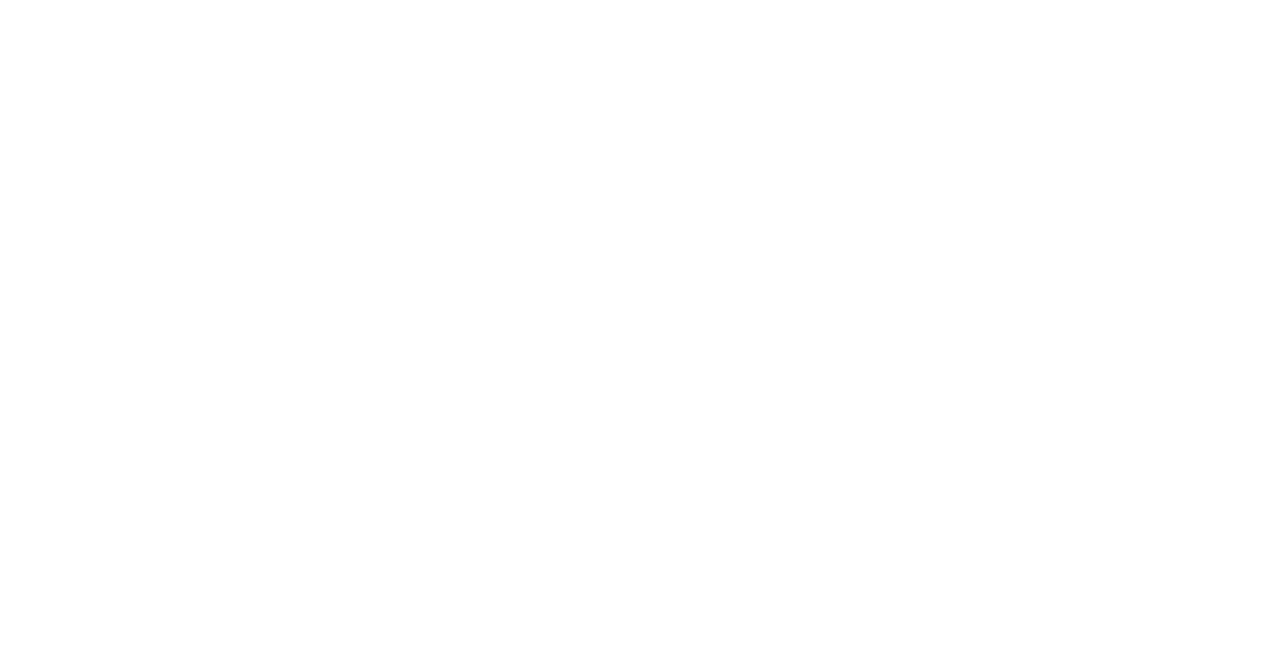
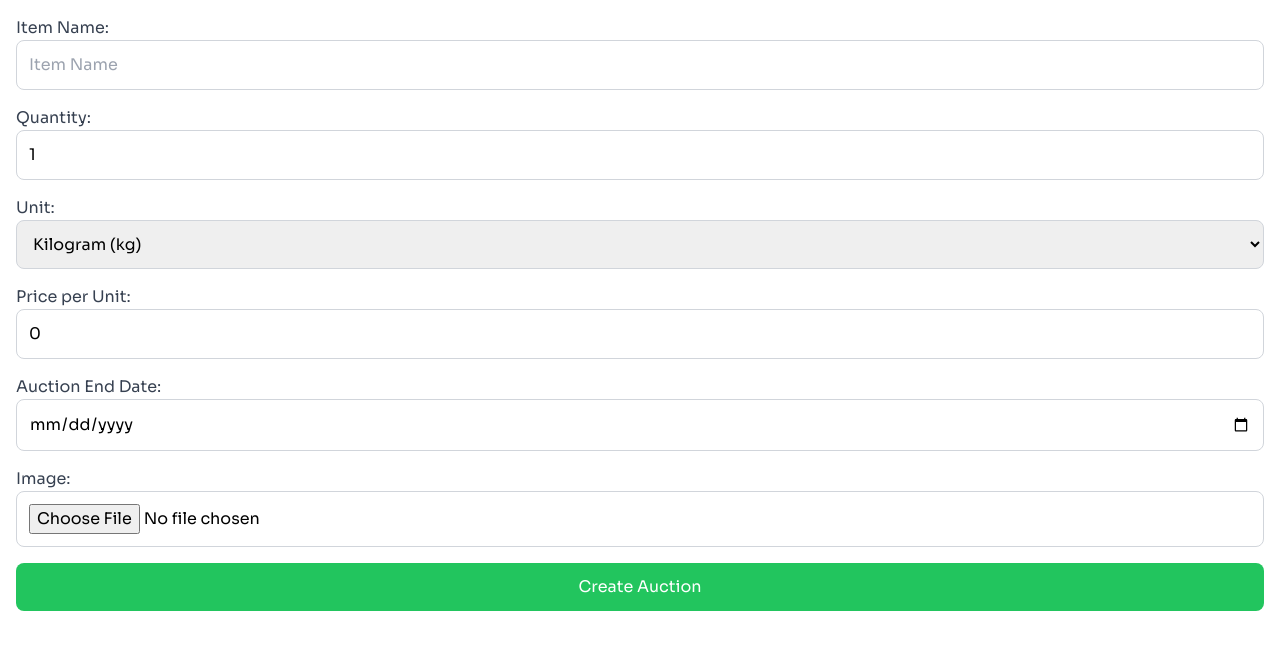
Before and after one commit to Uditya69/Agri-Link, a React (Vite) app: page /add in a window 1280 px wide. Before the commit this address had no page. Shown: the top 650 px of the page. Built offline with nearby package versions, Linux system fonts and the light colour scheme; no server answers.

Commit message:
feat: auction logic

```diff
--- a/components/auction/AddItem.tsx
+++ b/components/auction/AddItem.tsx
@@ -6,42 +6,41 @@ import { v4 as uuidv4 } from "uuid";
 import { z } from "zod";
 import { toast } from "react-toastify";
 import { useNavigate } from "react-router-dom";
-import { onAuthStateChanged } from "firebase/auth"; // Import to get current user
+import { onAuthStateChanged } from "firebase/auth";
 
 // Zod schema for form validation
 const auctionSchema = z.object({
   itemName: z.string().min(1, "Item Name is required"),
   quantity: z.number().min(1, "Quantity must be at least 1"),
+  unit: z.string().min(1, "Unit is required"),
   pricePerUnit: z.number().min(1, "Price per unit must be at least 1"),
-  auctionEndDate: z
-    .date()
-    .refine(
-      (date) => date.getTime() - new Date().getTime() <= 3 * 24 * 60 * 60 * 1000,
-      "Auction end date cannot be more than 3 days from today"
-    ),
+  auctionEndDate: z.date().refine(
+    (date) => date.getTime() - new Date().getTime() <= 3 * 24 * 60 * 60 * 1000,
+    "Auction end date cannot be more than 3 days from today"
+  ),
   image: z.any().optional(),
 });
 
 const AuctionForm: React.FC = () => {
   const [itemName, setItemName] = useState<string>("");
   const [quantity, setQuantity] = useState<number>(1);
+  const [unit, setUnit] = useState<string>("kg");
   const [pricePerUnit, setPricePerUnit] = useState<number>(0);
   const [auctionEndDate, setAuctionEndDate] = useState<string>("");
   const [image, setImage] = useState<File | null>(null);
-  const [loading, setLoading] = useState<boolean>(false); // Loading state
+  const [loading, setLoading] = useState<boolean>(false);
   const [errors, setErrors] = useState<any>({});
-  const [userData, setUserData] = useState<any>(null); // Store logged-in user data
+  const [userData, setUserData] = useState<any>(null);
   const navigate = useNavigate();
 
-  // Fetch the current user's data
+  // Get the current date formatted as "YYYY-MM-DD"
+  const auctionStartDate: string = new Date().toISOString().split('T')[0];
+
   useEffect(() => {
     const unsubscribe = onAuthStateChanged(auth, (user) => {
       if (user) {
-        // Fetch user data (for example, from Firestore if more user details are stored there)
         const { displayName, email } = user;
-        // Assuming location is stored in Firestore under user profile
-        // Fetch it from Firestore if not part of Firebase Auth
-        setUserData({ displayName, email, location: "Your default location" }); // Modify location fetch logic as needed
+        setUserData({ displayName, email, location: "Default location" });
       } else {
         setUserData(null);
       }
@@ -58,59 +57,56 @@ const AuctionForm: React.FC = () => {
       return;
     }
 
-    // If loading, prevent further submissions
     if (loading) return;
 
     const formData = {
       itemName,
       quantity,
+      unit,
       pricePerUnit,
       auctionEndDate: new Date(auctionEndDate),
       image,
     };
 
-    // Validate the form data using Zod
     try {
       auctionSchema.parse(formData);
       setErrors({});
-      setLoading(true); // Set loading state to true
+      setLoading(true);
 
-      const auctionId = uuidv4(); // Generate a unique auction ID
-
+      const auctionId = uuidv4();
       let imageUrl = "";
 
-      // Upload the image to Firebase Storage
       if (image) {
         const imageRef = ref(storage, `auctionImages/${auctionId}`);
         await uploadBytes(imageRef, image);
         imageUrl = await getDownloadURL(imageRef);
       }
 
-      // Save the auction details in Firestore, including seller's data
       await setDoc(doc(db, "auctions", auctionId), {
         auctionId,
         itemName,
         quantity,
+        unit,
         pricePerUnit,
+        auctionStartDate,
         auctionEndDate,
-        sellerName: userData.displayName, // Get seller's name from user data
-        sellerEmail: userData.email,      // Use email or other identifier
-        location: userData.location,      // Get location from user data
+        sellerName: userData.displayName,
+        sellerEmail: userData.email,
+        location: userData.location,
         imageUrl,
       });
 
-      // Reset form fields
       setItemName("");
       setQuantity(1);
+      setUnit("kg");
       setPricePerUnit(0);
       setAuctionEndDate("");
       setImage(null);
-
-      setLoading(false); // Set loading state to false
+      setLoading(false);
       toast.success("Auction created successfully!");
       navigate("/auctions");
     } catch (error: any) {
-      setLoading(false); // Set loading state to false in case of an error
+      setLoading(false);
       if (error instanceof z.ZodError) {
         const fieldErrors: any = {};
         error.errors.forEach((err: any) => {
@@ -124,7 +120,7 @@ const AuctionForm: React.FC = () => {
   };
 
   return (
-    <form onSubmit={handleAuctionSubmit} className="space-y-4">
+    <form onSubmit={handleAuctionSubmit} className="space-y-4 p-4">
       <div>
         <label className="block text-gray-700">Item Name:</label>
         <input
@@ -132,7 +128,7 @@ const AuctionForm: React.FC = () => {
           placeholder="Item Name"
           value={itemName}
           onChange={(e) => setItemName(e.target.value)}
-          className="w-full p-3 outline-none rounded-lg"
+          className="w-full p-3 outline-none border border-gray-300 rounded-lg focus:ring-2 focus:ring-green-500"
         />
         {errors.itemName && <p className="text-red-500">{errors.itemName}</p>}
       </div>
@@ -144,9 +140,23 @@ const AuctionForm: React.FC = () => {
           placeholder="Quantity"
           value={quantity}
           onChange={(e) => setQuantity(Number(e.target.value))}
-          className="w-full p-3 outline-none rounded-lg"
+          className="w-full p-3 outline-none border border-gray-300 rounded-lg focus:ring-2 focus:ring-green-500"
         />
         {errors.quantity && <p className="text-red-500">{errors.quantity}</p>}
+      </div>
+
+      <div>
+        <label className="block text-gray-700">Unit:</label>
+        <select
+          value={unit}
+          onChange={(e) => setUnit(e.target.value)}
+          className="w-full p-3 outline-none border border-gray-300 rounded-lg focus:ring-2 focus:ring-green-500"
+        >
+          <option value="kg">Kilogram (kg)</option>
+          <option value="ton">Ton</option>
+          <option value="quintal">Quintal</option>
+        </select>
+        {errors.unit && <p className="text-red-500">{errors.unit}</p>}
       </div>
 
       <div>
@@ -156,9 +166,11 @@ const AuctionForm: React.FC = () => {
           placeholder="Price per Unit"
           value={pricePerUnit}
           onChange={(e) => setPricePerUnit(Number(e.target.value))}
-          className="w-full p-3 outline-none rounded-lg"
+          className="w-full p-3 outline-none border border-gray-300 rounded-lg focus:ring-2 focus:ring-green-500"
         />
-        {errors.pricePerUnit && <p className="text-red-500">{errors.pricePerUnit}</p>}
+        {errors.pricePerUnit && (
+          <p className="text-red-500">{errors.pricePerUnit}</p>
+        )}
       </div>
 
       <div>
@@ -167,7 +179,7 @@ const AuctionForm: React.FC = () => {
           type="date"
           value={auctionEndDate}
           onChange={(e) => setAuctionEndDate(e.target.value)}
-          className="w-full p-3 outline-none rounded-lg"
+          className="w-full p-3 outline-none border border-gray-300 rounded-lg focus:ring-2 focus:ring-green-500"
         />
         {errors.auctionEndDate && (
           <p className="text-red-500">{errors.auctionEndDate}</p>
@@ -179,15 +191,17 @@ const AuctionForm: React.FC = () => {
         <input
           type="file"
           accept="image/*"
-          onChange={(e) => setImage(e.target.files ? e.target.files[0] : null)}
-          className="w-full p-3 outline-none rounded-lg"
+          onChange={(e) =>
+            setImage(e.target.files ? e.target.files[0] : null)
+          }
+          className="w-full p-3 outline-none border border-gray-300 rounded-lg focus:ring-2 focus:ring-green-500"
         />
       </div>
 
       <button
         type="submit"
-        disabled={loading} // Disable button while loading
-        className={`w-full p-3 bg-blue-500 text-white rounded-lg hover:bg-blue-600 ${
+        disabled={loading}
+        className={`w-full p-3 bg-green-500 text-white rounded-lg hover:bg-green-600 focus:outline-none focus:ring-2 focus:ring-green-500 ${
           loading && "opacity-50 cursor-not-allowed"
         }`}
       >
@@ -195,6 +209,7 @@ const AuctionForm: React.FC = () => {
       </button>
     </form>
   );
+
 };
 
 export default AuctionForm;
--- /dev/null
+++ b/components/auction/Auction.tsx
@@ -0,0 +1,84 @@
+import React, { useEffect, useState } from "react";
+import { useNavigate } from "react-router-dom";
+import { collection, getDocs } from "firebase/firestore";
+import { db } from "../../src/configs/firebase";
+import Card from "./Card"; // Assuming you have a Card component
+
+interface Auction {
+  id: string;
+  auctionEndDate: string;
+  auctionStartDate: string;
+  imageUrl: string;
+  itemName: string;
+  location: string;
+  pricePerUnit: number;
+  quantity: number;
+  sellerEmail: string;
+  sellerName: string | null;
+  unit: string;
+  auctionId: string;
+
+}
+
+
+const AuctionPage: React.FC = () => {
+  const [auctions, setAuctions] = useState<Auction[]>([]);
+  const [loading, setLoading] = useState(true);
+  const navigate = useNavigate();
+
+  // Fetch auction data from Firestore
+  useEffect(() => {
+    const fetchAuctions = async () => {
+      try {
+        const auctionRef = collection(db, "auctions");
+        const auctionSnapshot = await getDocs(auctionRef);
+        const auctionList = auctionSnapshot.docs.map((doc) => ({
+          id: doc.id,
+          ...doc.data(),
+        })) as Auction[];
+
+        // Filter auctions where auctionEndDate is not past
+        const now = new Date();
+        const filteredAuctions = auctionList.filter((auction) => {
+          const endDate = new Date(auction.auctionEndDate);
+          return endDate >= now;
+        });
+
+        setAuctions(filteredAuctions);
+      } catch (error) {
+        console.error("Error fetching auctions:", error);
+      } finally {
+        setLoading(false);
+      }
+    };
+
+    fetchAuctions();
+  }, []);
+
+  if (loading) {
+    return <div>Loading...</div>;
+  }
+
+  return (
+    <div className="grid grid-cols-1 md:grid-cols-2 lg:grid-cols-3 gap-4 p-4">
+      {auctions.length > 0 ? (
+        auctions.map((auction) => (
+          <div
+            key={auction.id}
+            onClick={() =>
+              navigate("/bidder", {
+                state: { auction }, // Passing auction data to the bidder page
+              })
+            }
+          >
+            <Card auction={auction} />
+          </div>
+        ))
+      ) : (
+        <div>No active auctions available.</div>
+      )}
+    </div>
+  );
+};
+
+export default AuctionPage;
--- a/src/App.tsx
+++ b/src/App.tsx
@@ -4,6 +4,7 @@ import Auth from "../components/auth/Auth";
 import Home from "../components/home/index";
 import ProtectedRoute from "../components/auth/ProtectedRoute.tsx";
 import AddItem from "../components/auction/AddItem";
+import Auction from "../components/auction/Auction";
 const App: React.FC = () => {
   return (
     <Router>
@@ -13,7 +14,8 @@ const App: React.FC = () => {
           path="/home"
           element={<ProtectedRoute><Home /></ProtectedRoute>}
         />
-        <Route path="" element={<AddItem/>} />
+        <Route path="/add" element={<AddItem/>} />
+        <Route path="/auctions"element={<Auction/>} />
       </Routes>
     </Router>
   );
--- a/tsconfig.app.json
+++ b/tsconfig.app.json
@@ -20,5 +20,5 @@
     "noUnusedParameters": true,
     "noFallthroughCasesInSwitch": true
   },
-  "include": ["src"]
+  "include": ["src", "declaration.d.ts"]
 }
```
Also changed, not shown: components/auction/Card.tsx (+57 -19 lines).
